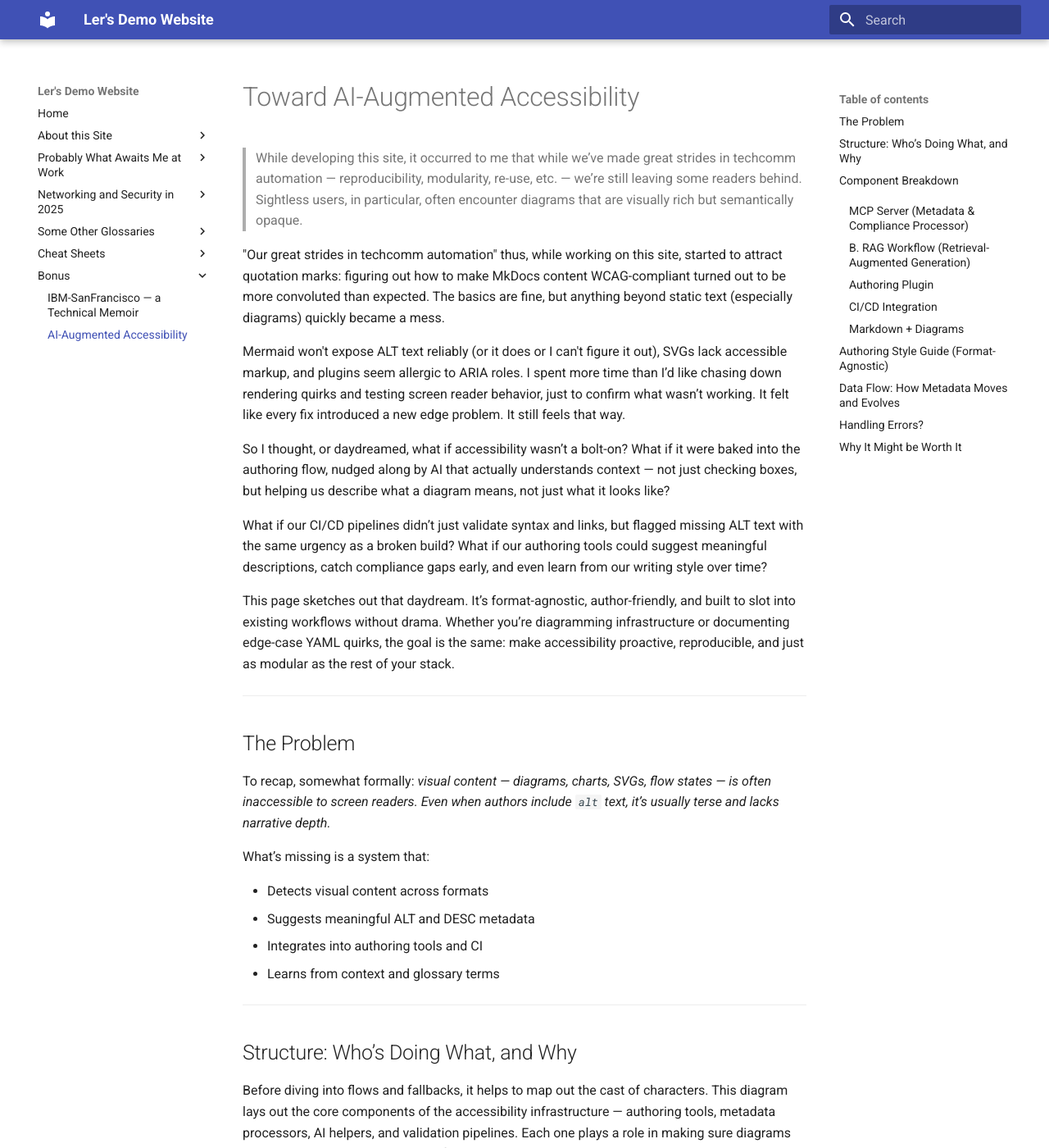
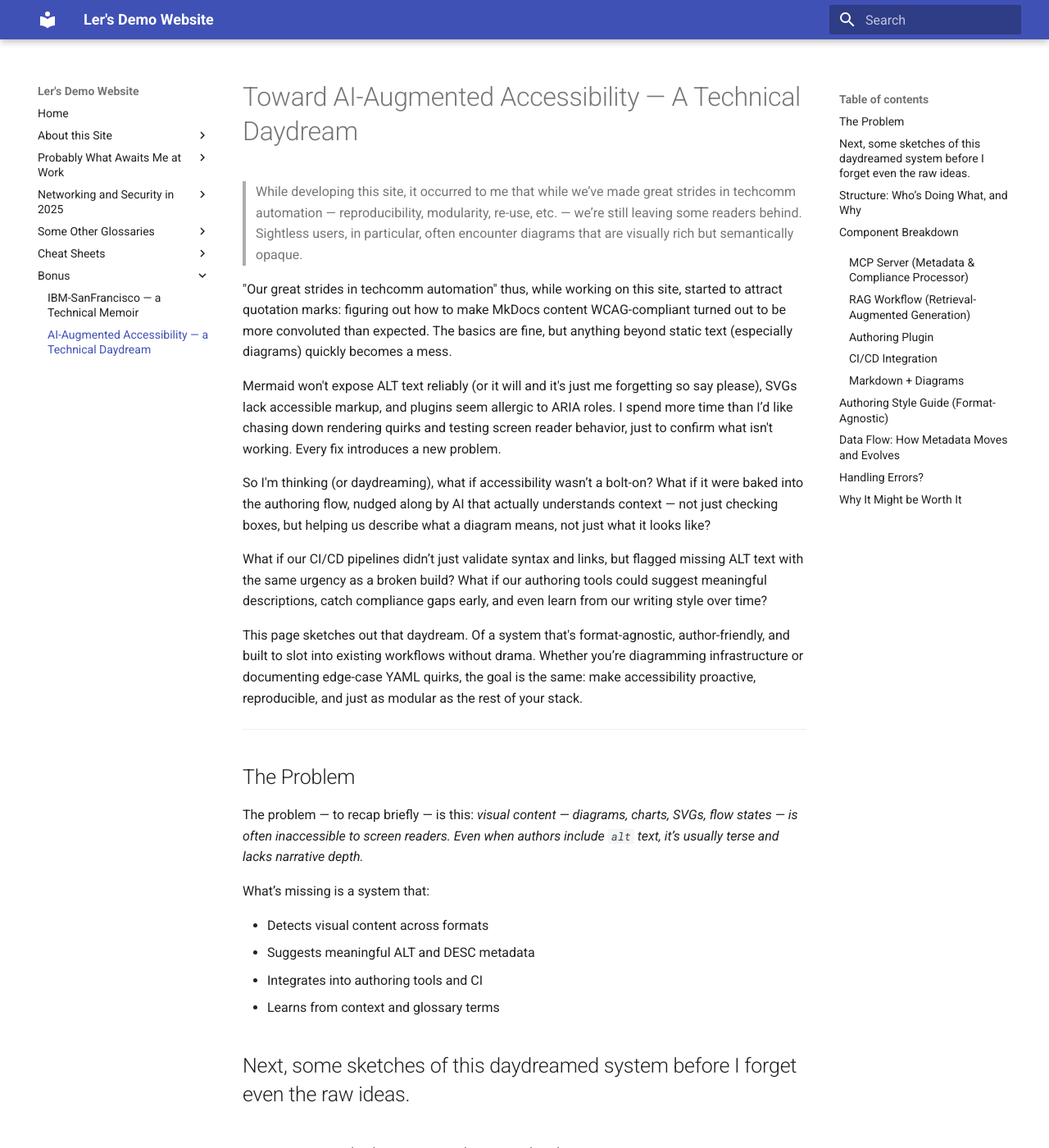
Before and after one commit to cassmastern/lers-sandbox, an MkDocs documentation site: the page built from docs/ai-accessibility.md, in a window 1280 px wide and 1400 px high. Shown: the whole window at 82% size. Built offline with MkDocs 1.6.1 and Material for MkDocs 9.7.7, drawn with Linux system fonts in a browser that asks for light colours; some of the changed text lies outside the part shown.

Commit message:
Added: Changelog, Feedback, and page on Accessibility with AI

````diff
--- a/docs/bonus_ai-accessibility.md
+++ b/docs/ai-accessibility.md
@@ -1,22 +1,22 @@
-# Toward AI-Augmented Accessibility
+# Toward AI-Augmented Accessibility — A Technical Daydream
 
 > While developing this site, it occurred to me that while we’ve made great strides in techcomm automation — reproducibility, modularity, re-use, etc. — we’re still leaving some readers behind. Sightless users, in particular, often encounter diagrams that are visually rich but semantically opaque.
 
-"Our great strides in techcomm automation" thus, while working on this site, started to attract quotation marks: figuring out how to make MkDocs content WCAG-compliant turned out to be more convoluted than expected. The basics are fine, but anything beyond static text (especially diagrams) quickly became a mess.
+"Our great strides in techcomm automation" thus, while working on this site, started to attract quotation marks: figuring out how to make MkDocs content WCAG-compliant turned out to be more convoluted than expected. The basics are fine, but anything beyond static text (especially diagrams) quickly becomes a mess.
 
-Mermaid won't expose ALT text reliably (or it does or I can't figure it out), SVGs lack accessible markup, and plugins seem allergic to ARIA roles. I spent more time than I’d like chasing down rendering quirks and testing screen reader behavior, just to confirm what wasn’t working. It felt like every fix introduced a new edge problem. It still feels that way.
+Mermaid won't expose ALT text reliably (or it will and it's just me forgetting so say please), SVGs lack accessible markup, and plugins seem allergic to ARIA roles. I spend more time than I’d like chasing down rendering quirks and testing screen reader behavior, just to confirm what isn't working. Every fix introduces a new problem.
 
-So I thought, or daydreamed, what if accessibility wasn’t a bolt-on? What if it were baked into the authoring flow, nudged along by AI that actually understands context — not just checking boxes, but helping us describe what a diagram means, not just what it looks like?
+So I'm thinking (or daydreaming), what if accessibility wasn’t a bolt-on? What if it were baked into the authoring flow, nudged along by AI that actually understands context — not just checking boxes, but helping us describe what a diagram means, not just what it looks like?
 
 What if our CI/CD pipelines didn’t just validate syntax and links, but flagged missing ALT text with the same urgency as a broken build? What if our authoring tools could suggest meaningful descriptions, catch compliance gaps early, and even learn from our writing style over time?
 
-This page sketches out that daydream. It’s format-agnostic, author-friendly, and built to slot into existing workflows without drama. Whether you’re diagramming infrastructure or documenting edge-case YAML quirks, the goal is the same: make accessibility proactive, reproducible, and just as modular as the rest of your stack.
+This page sketches out that daydream. Of a system that's format-agnostic, author-friendly, and built to slot into existing workflows without drama. Whether you’re diagramming infrastructure or documenting edge-case YAML quirks, the goal is the same: make accessibility proactive, reproducible, and just as modular as the rest of your stack.
 
 ---
 
 ## The Problem
 
-To recap, somewhat formally: *visual content — diagrams, charts, SVGs, flow states — is often inaccessible to screen readers. Even when authors include `alt` text, it’s usually terse and lacks narrative depth.*
+The problem — to recap briefly — is this: *visual content — diagrams, charts, SVGs, flow states — is often inaccessible to screen readers. Even when authors include `alt` text, it’s usually terse and lacks narrative depth.*
 
 What’s missing is a system that:
 
@@ -25,13 +25,16 @@ What’s missing is a system that:
 - Integrates into authoring tools and CI
 - Learns from context and glossary terms
 
+Next, some sketches of this daydreamed system before I forget even the raw ideas.
 ---
 
 ## Structure: Who’s Doing What, and Why
 
-Before diving into flows and fallbacks, it helps to map out the cast of characters. This diagram lays out the core components of the accessibility infrastructure — authoring tools, metadata processors, AI helpers, and validation pipelines. Each one plays a role in making sure diagrams aren’t just pretty, but also meaningful to every reader.
+Before diving into flows and fallbacks, it helps to map out the cast of characters.
 
-It’s not about reinventing the stack, it’s about making sure accessibility has a seat at the table from the start.
+Here is a diagram that lays out the principal or core components of the accessibility infrastructure — authoring tools, metadata processors, AI helpers, and validation pipelines. Each one plays a role in making sure diagrams aren’t just pretty, but also meaningful to every reader.
+
+> It’s not about reinventing the stack, it’s about making sure accessibility has a seat at the table from the start.
 
 ```mermaid
 graph TD
@@ -41,7 +44,6 @@ graph TD
     C --> E[Markdown + Diagrams<br><sub>Content Surface</sub>]
     D --> E
 ```
-
 ## Component Breakdown
 
 ### MCP Server (Metadata & Compliance Processor)
@@ -50,7 +52,7 @@ graph TD
 * Handles multiple formats: Markdown, Mermaid, PlantUML, SVG, PNG
 * Exposes APIs for plugins and CI tools
 
-### B. RAG Workflow (Retrieval-Augmented Generation)
+### RAG Workflow (Retrieval-Augmented Generation)
 
 * AI model that retrieves glossary terms, headings, and context
 * Generates rich ALT and DESC content
@@ -68,7 +70,7 @@ graph TD
 * GitHub Action or CLI tool
 * Validates accessibility metadata during builds
 * Flags missing or malformed ALT/DESC
-* Enforces style guide rules
+* Acts as a gatekeeper of authoring toolchain-level style guide rules
 
 ### Markdown + Diagrams
 
--- a/mkdocs.yml
+++ b/mkdocs.yml
@@ -10,7 +10,8 @@ nav:
   - About this Site:
       - "What's in Here?": whatsinhere.md
       - How this Site was Developed and Deployed: about.md
-      - "Found an Issue or Problem?": github-issue-ticket.md
+      - Feedback: github-issue-ticket.md
+      - Changelog: changelog.md
   - Probably What Awaits Me at Work:
       - AWS vs GCP vs Azure: aws-gcp-azure.md
       - Cross-Platform Cloud and DevOps Glossary: gloss_cloud_devops_AWS-GCP-Azure.md
@@ -29,8 +30,8 @@ nav:
       - Kubectl Command Cheat Sheet: cheatsheet-kubectl.md
       - Compound Modifiers Cheat Sheet: cheatsheet_compound-modifiers.md
   - Bonus:
-      - 'IBM-SanFrancisco — a Technical Memoir': bonus_ibm-sanfran.md
-      - AI-Augmented Accessibility: bonus_ai-accessibility.md
+      - 'IBM-SanFrancisco — a Technical Memoir': ibm-sanfran.md
+      - AI-Augmented Accessibility — a Technical Daydream: ai-accessibility.md
 
 extra:
   generator: false
@@ -39,7 +40,7 @@ extra:
     property: G-GD2XWDMP2E
   consent:
     title: Cookie consent
-    description: >-
+    description:
       We use cookies to recognize your repeated visits and preferences, as well
       as to measure the effectiveness of our documentation and whether users
       find what they're searching for. With your consent, you're helping us to
````
Also changed, not shown: other parts of docs/ai-accessibility.md (+3 -1 lines), docs/about.md (+1 -1 lines), docs/ai-accessibility_bus.md (added, +110 -0 lines), docs/changelog.md (added, +10 -0 lines), docs/feedback.md (added, +10 -0 lines), docs/github-issue-ticket.md (deleted, +0 -3 lines), docs/ibm-sanfran.md (renamed from docs/bonus_ibm-sanfran.md, +1 -0 lines), docs/index.md (+3 -1 lines), docs/whatsinhere.md (+5 -2 lines).
